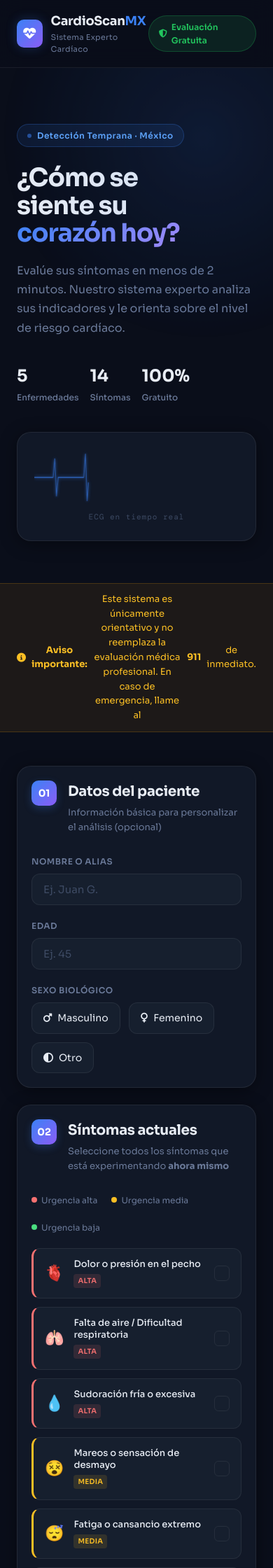
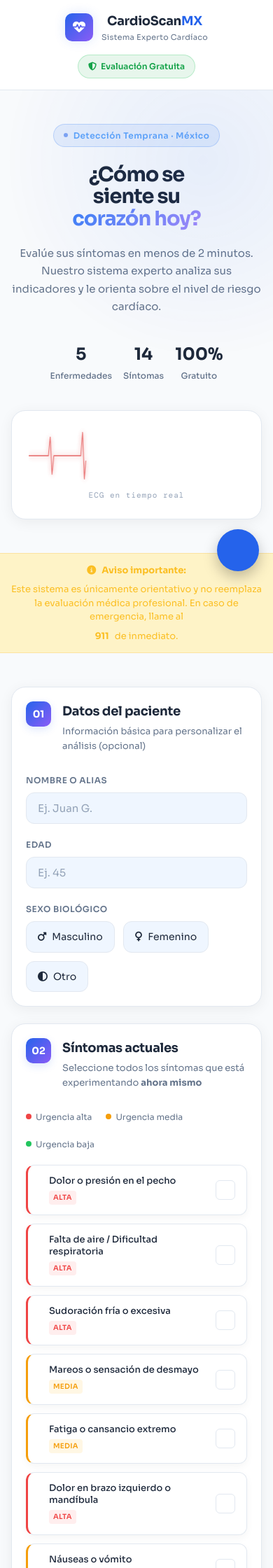
Before and after one commit to Juanizquierdo222/sistema-experto-, a Flask app: page / in a window 390 px wide. Shown: the top 2240 px of the page at 70% size. Run offline with Flask 3, Linux system fonts and the light colour scheme; some libraries are stand-ins or nearby versions.

Commit message:
mejora del diseño de colores

```diff
--- a/app.py
+++ b/app.py
@@ -1,7 +1,4 @@
-# =============================================================================
-# APP PRINCIPAL - SISTEMA EXPERTO CARDÍACO MX
-# Framework: Flask | Puerto: 5000
-# =============================================================================
+# backend /api
 
 import logging
 from flask import Flask, request, jsonify, render_template
@@ -9,7 +6,7 @@ from flask import Flask, request, jsonify, render_template
 from rules import evaluar_sintomas, obtener_catalogo_sintomas
 from database import guardar_evaluacion, obtener_estadisticas
 
-# ── Configuración ────────────────────────────────────────────────────────────
+# ── Configuración
 logging.basicConfig(
     level=logging.INFO,
     format="%(asctime)s [%(levelname)s] %(message)s"
@@ -20,7 +17,7 @@ app = Flask(__name__)
 app.config["JSON_ENSURE_ASCII"] = False
 
 
-# ── Rutas de interfaz ────────────────────────────────────────────────────────
+# ── Rutas de interfaz
 
 @app.route("/")
 def index():
@@ -33,9 +30,9 @@ def index():
         return "Error cargando la aplicación", 500
 
 
-# ── API REST ─────────────────────────────────────────────────────────────────
+# ── API REST
 
-@app.route("/api/sintomas", methods=["GET"])
+@app.route("/api/sintomas", methods=["GET"]) #recibe sintomas
 def get_sintomas():
     """GET /api/sintomas → Catálogo completo de síntomas."""
     try:
@@ -80,7 +77,7 @@ def evaluar():
             else:
                 logger.warning("⚠ No se pudo guardar la evaluación en la BD")
         except Exception as db_error:
-            logger.error(f"❌ Error guardando en DB: {db_error}")
+            logger.error(f"Error guardando en DB: {db_error}")
 
         # ── Log general ─────────────────────────────────────────
         logger.info(
@@ -96,7 +93,7 @@ def evaluar():
         })
 
     except Exception as e:
-        logger.error(f"❌ Error en evaluación: {e}")
+        logger.error(f"Error en evaluación: {e}")
         return jsonify({
             "success": False,
             "error": "Error interno del servidor"
@@ -141,5 +138,5 @@ def server_error(e):
 # ── Punto de entrada ─────────────────────────────────────────────────────────
 
 if __name__ == "__main__":
-    logger.info("🚀 Iniciando CardioScan MX en http://localhost:5000")
+    logger.info("Iniciando CardioScan MX en http://localhost:5000")
     app.run(debug=True, host="0.0.0.0", port=5000)
--- a/static/css/main.css
+++ b/static/css/main.css
@@ -1,37 +1,48 @@
 :root {
-  --bg:          #0a0e1a;
-  --bg-card:     #111827;
-  --bg-card2:    #161f2e;
-  --border:      rgba(255,255,255,0.07);
-  --border-h:    rgba(255,255,255,0.14);
-  --text:        #e8edf5;
-  --text-muted:  #6b7a99;
-  --text-dim:    #3d4a63;
-  --accent:      #3b82f6;
-  --accent-glow: rgba(59,130,246,0.25);
-  --accent2:     #60a5fa;
 
-  /* Riesgo */
-  --risk-alto:   #ef4444;
-  --risk-medio:  #f59e0b;
-  --risk-bajo:   #22c55e;
-  --risk-alto-bg:   rgba(239,68,68,0.12);
-  --risk-medio-bg:  rgba(245,158,11,0.12);
-  --risk-bajo-bg:   rgba(34,197,94,0.12);
+  /* Fondos claros médicos */
+  --bg:          #F8FAFC;
+  --bg-card:     #FFFFFF;
+  --bg-card2:    #EFF6FF;
+
+  /* Bordes */
+  --border:      #E2E8F0;
+  --border-h:    #CBD5E1;
+
+  /* Texto */
+  --text:        #1E293B;
+  --text-muted:  #64748B;
+  --text-dim:    #94A3B8;
+
+  /* Azul médico */
+  --accent:      #2563EB;
+  --accent-glow: rgba(37,99,235,0.15);
+  --accent2:     #60A5FA;
+
+  /* Riesgos */
+  --risk-alto:   #DC2626;
+  --risk-medio:  #F59E0B;
+  --risk-bajo:   #16A34A;
+
+  --risk-alto-bg:   rgba(220,38,38,0.08);
+  --risk-medio-bg:  rgba(245,158,11,0.10);
+  --risk-bajo-bg:   rgba(22,163,74,0.10);
 
   /* Urgencia */
-  --urg-alta:  #f87171;
-  --urg-media: #fbbf24;
-  --urg-baja:  #4ade80;
+  --urg-alta:  #EF4444;
+  --urg-media: #F59E0B;
+  --urg-baja:  #22C55E;
 
+  /* Extras */
   --radius:    12px;
   --radius-lg: 20px;
-  --shadow:    0 4px 24px rgba(0,0,0,0.4);
-  --shadow-lg: 0 8px 48px rgba(0,0,0,0.6);
+
+  --shadow:    0 4px 20px rgba(0,0,0,0.06);
+  --shadow-lg: 0 10px 30px rgba(0,0,0,0.08);
+
   --font: 'Sora', sans-serif;
   --mono: 'DM Mono', monospace;
 }
-
 /* ── Reset ─────────────────────────────────────────────────────────────────── */
 *, *::before, *::after { box-sizing: border-box; margin: 0; padding: 0; }
 html { scroll-behavior: smooth; }
@@ -56,7 +67,7 @@ input, button { font-family: var(--font); }
   position: sticky;
   top: 0;
   z-index: 100;
-  background: rgba(10,14,26,0.85);
+  background: rgba(255,255,255,0.90);
   backdrop-filter: blur(16px);
   border-bottom: 1px solid var(--border);
 }
@@ -102,7 +113,7 @@ input, button { font-family: var(--font); }
   position: absolute;
   top: -200px; right: -200px;
   width: 600px; height: 600px;
-  background: radial-gradient(circle, rgba(59,130,246,0.12) 0%, transparent 70%);
+  background: radial-gradient(circle, rgba(37,99,235,0.08) 0%, transparent 70%);
   border-radius: 50%;
   animation: pulse-slow 6s ease-in-out infinite;
   pointer-events: none;
@@ -176,14 +187,14 @@ input, button { font-family: var(--font); }
 .ecg-wave { width: 100%; height: 80px; display: block; }
 .ecg-line {
   fill: none;
-  stroke: var(--accent);
+  stroke: #DC2626;
   stroke-width: 2;
   stroke-linecap: round;
   stroke-linejoin: round;
   stroke-dasharray: 1200;
   stroke-dashoffset: 1200;
   animation: draw-ecg 3s linear infinite;
-  filter: drop-shadow(0 0 4px var(--accent));
+  filter: drop-shadow(0 0 6px rgba(220,38,38,0.7));
 }
 @keyframes draw-ecg {
   0%   { stroke-dashoffset: 1200; opacity: 0.5; }
@@ -201,7 +212,7 @@ input, button { font-family: var(--font); }
 
 /* ── Disclaimer bar ────────────────────────────────────────────────────────── */
 .disclaimer-bar {
-  background: rgba(245,158,11,0.08);
+  background: #FEF3C7;
   border-top: 1px solid rgba(245,158,11,0.2);
   border-bottom: 1px solid rgba(245,158,11,0.2);
   color: #fbbf24;
@@ -318,6 +329,8 @@ input, button { font-family: var(--font); }
   transition: all 0.2s cubic-bezier(0.34,1.56,0.64,1);
   position: relative;
   user-select: none;
+  background: white;
+  box-shadow: 0 4px 12px rgba(0,0,0,0.04);
 }
 .sintoma-card input { display: none; }
 .sintoma-card:hover { border-color: var(--border-h); transform: translateY(-1px); box-shadow: var(--shadow); }
@@ -352,7 +366,8 @@ input, button { font-family: var(--font); }
 .sintoma-urgencia-badge.urgencia-media { color: var(--urg-media); background: rgba(251,191,36,0.12); }
 .sintoma-urgencia-badge.urgencia-baja  { color: var(--urg-baja);  background: rgba(74,222,128,0.12); }
 .sintoma-check-indicator {
-  width: 22px; height: 22px;
+  width: 28px; height: 28px;
+  cursor: pointer;
   border: 1.5px solid var(--border);
   border-radius: 6px;
   display: flex; align-items: center; justify-content: center;
@@ -603,17 +661,260 @@ input, button { font-family: var(--font); }
   .results-card { box-shadow: none; border: 1px solid #ddd; }
 }
 
-.sintoma-card.checked {
-  border: 2px solid #22c55e;
-  background: rgba(34, 197, 94, 0.1);
-  transform: scale(1.02);
-  transition: all 0.2s ease;
-}
-
 .sintoma-card {
-  transition: all 0.2s ease;
+  transition: all 0.25s ease;
+  cursor: pointer;
 }
 
 .sintoma-card:active {
   transform: scale(0.98);
 }
+
+.sintoma-card.checked {
+
+  border: 2px solid var(--accent);
+
+  background: #DBEAFE;
+
+  box-shadow:
+      0 0 0 4px rgba(37,99,235,0.12),
+      0 8px 24px rgba(37,99,235,0.10);
+
+  transform: translateY(-3px) scale(1.01);
+}
+
+/* =============================================================================
+   RESPONSIVE CLEAN
+   ============================================================================= */
+
+/* Tablets */
+@media screen and (max-width: 1024px) {
+
+  .hero .container {
+    flex-direction: column;
+    text-align: center;
+    gap: 40px;
+  }
+
+  .hero-content {
+    width: 100%;
+  }
+
+  .hero-desc {
+    max-width: 100%;
+    margin-left: auto;
+    margin-right: auto;
+  }
+
+  .hero-stats {
+    justify-content: center;
+    flex-wrap: wrap;
+  }
+
+  .sintomas-grid {
+    grid-template-columns: repeat(2, 1fr);
+  }
+
+  .cond-row {
+    flex-direction: column;
+    align-items: flex-start;
+    gap: 8px;
+  }
+
+  .cond-name {
+    width: 100%;
+  }
+}
+
+
+/* Celulares */
+@media screen and (max-width: 768px) {
+
+  html,
+  body {
+    overflow-x: hidden;
+  }
+
+  .container {
+    padding: 0 16px;
+  }
+
+  .header-inner {
+    flex-direction: column;
+    gap: 16px;
+    text-align: center;
+  }
+
+  .hero {
+    padding: 48px 0;
+  }
+
+  .hero-title {
+    font-size: 2.2rem;
+    text-align: center;
+  }
+
+  .hero-desc {
+    font-size: 15px;
+    text-align: center;
+  }
+
+  .hero-stats {
+    justify-content: center;
+    gap: 16px;
+  }
+
+  .ecg-container {
+    width: 100%;
+    max-width: 100%;
+  }
+
+  .patient-grid {
+    grid-template-columns: 1fr;
+  }
+
+  .sintomas-grid {
+    grid-template-columns: 1fr;
+  }
+
+  .sintoma-card {
+    width: 100%;
+  }
+
+  .selection-bar {
+    flex-direction: column;
+    gap: 12px;
+    align-items: flex-start;
+  }
+
+  .btn-evaluate {
+    width: 100%;
+    justify-content: center;
+    padding: 16px;
+    font-size: 15px;
+  }
+
+  .result-header {
+    flex-direction: column;
+    text-align: center;
+  }
+
+  .result-riesgo {
+    font-size: 26px;
+  }
+
+  .cond-row {
+    flex-direction: column;
+    align-items: flex-start;
+  }
+
+  .cond-name {
+    width: 100%;
+  }
+
+  .result-actions {
+    flex-direction: column;
+  }
+
+  .btn-secondary {
+    width: 100%;
+    justify-content: center;
+  }
+
+  .footer-links {
+    flex-direction: column;
+    gap: 8px;
+  }
+
+  .disclaimer-bar {
+    flex-wrap: wrap;
+    text-align: center;
+    line-height: 1.5;
+    padding: 14px;
+  }
+}
+
+
+/* Pantallas pequeñas */
+@media screen and (max-width: 480px) {
+
+  .hero-title {
+    font-size: 1.8rem;
+  }
+
+  .card {
+    padding: 20px;
+  }
+
+  .card-title {
+    font-size: 18px;
+  }
+
+  .result-riesgo {
+    font-size: 22px;
+  }
+
+  .tag {
+    font-size: 11px;
+  }
+
+  .reco-item {
+    font-size: 13px;
+  }
+
+  .btn-evaluate {
+    font-size: 14px;
+  }
+}
+
+/* =============================================================================
+   ACCESIBILIDAD
+   ============================================================================= */
+
+.accessibility-widget {
+    position: fixed;
+    right: 20px;
+    bottom: 20px;
+    z-index: 9999;
+}
+
+.acc-btn {
+    width: 60px;
+    height: 60px;
+    border-radius: 50%;
+    border: none;
+    background: #2563eb;
+    color: white;
+    font-size: 28px;
+    cursor: pointer;
+    box-shadow: 0 8px 20px rgba(0,0,0,0.25);
+}
+
+.acc-menu {
+    display: none;
+    flex-direction: column;
+    gap: 10px;
+    margin-bottom: 10px;
+}
+
+.acc-menu button {
+    padding: 12px;
+    border: none;
+    border-radius: 12px;
+    background: white;
+    cursor: pointer;
+    font-weight: 600;
+    box-shadow: 0 4px 10px rgba(0,0,0,0.1);
+}
+
+/* Alto contraste */
+.high-contrast {
+    background: #000 !important;
+    color: #fff !important;
+}
+
+.high-contrast .card,
+.high-contrast .sintoma-card {
+    background: #111 !important;
+    border: 2px solid #fff !important;
+}
--- a/static/js/main.js
+++ b/static/js/main.js
@@ -1,7 +1,3 @@
-/* =============================================================================
-   CARDIOSCAN MX — JAVASCRIPT PRINCIPAL
-   Manejo de UI, selección de síntomas y comunicación con la API
-   ============================================================================= */
 
 'use strict';
 
@@ -35,7 +31,7 @@ function initSintomasCards() {
       checkbox.checked = false;
       card.classList.remove('checked');
     } else {
-      state.sintomas_seleccionados.add(id);
+      state.sintomas_seleccionados.add(id); //Aquí el sistema guarda los síntomas elegidos.
       checkbox.checked = true;
       card.classList.add('checked');
     }
@@ -293,3 +289,33 @@ function showToast(msg) {
 function sleep(ms) {
   return new Promise(resolve => setTimeout(resolve, ms));
 }
+
+/* =============================================================================
+   ACCESIBILIDAD
+   ============================================================================= */
+
+let currentFontSize = 16;
+
+function toggleAccessibilityMenu() {
+    const menu = document.getElementById('acc-menu');
+
+    if (menu.style.display === 'flex') {
+        menu.style.display = 'none';
+    } else {
+        menu.style.display = 'flex';
+    }
+}
+
+function changeFontSize(change) {
+
+    currentFontSize += change;
+
+    if (currentFontSize < 14) currentFontSize = 14;
+    if (currentFontSize > 24) currentFontSize = 24;
+
+    document.body.style.fontSize = currentFontSize + 'px';
+}
+
+function toggleContrast() {
+    document.body.classList.toggle('high-contrast');
+}
--- a/templates/index.html
+++ b/templates/index.html
@@ -11,6 +11,29 @@
   <link rel="stylesheet" href="/static/css/main.css">
 </head>
 <body>
+  <!-- BOTÓN ACCESIBILIDAD -->
+<div class="accessibility-widget">
+
+  <button class="acc-btn" onclick="toggleAccessibilityMenu()">
+
+  </button>
+
+  <div class="acc-menu" id="acc-menu">
+
+    <button onclick="changeFontSize(1)">
+      A+
+    </button>
+
+    <button onclick="changeFontSize(-1)">
+      A-
+    </button>
+
+    <button onclick="toggleContrast()">
+      Alto Contraste
+    </button>
+
+  </div>
+</div>
 
   <!-- HEADER -->
   <header class="header">
```
Also changed, not shown: other parts of static/css/main.css (+71 -27 lines), database.py (+13 -2 lines), rules.py (+17 -17 lines), 2 other files.
